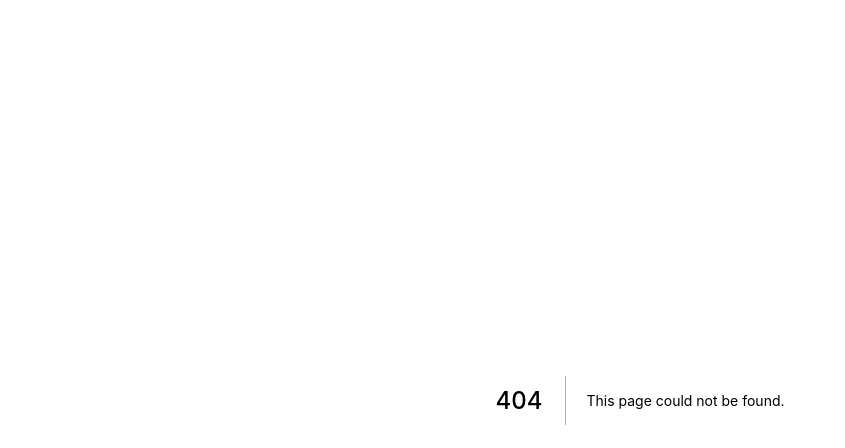
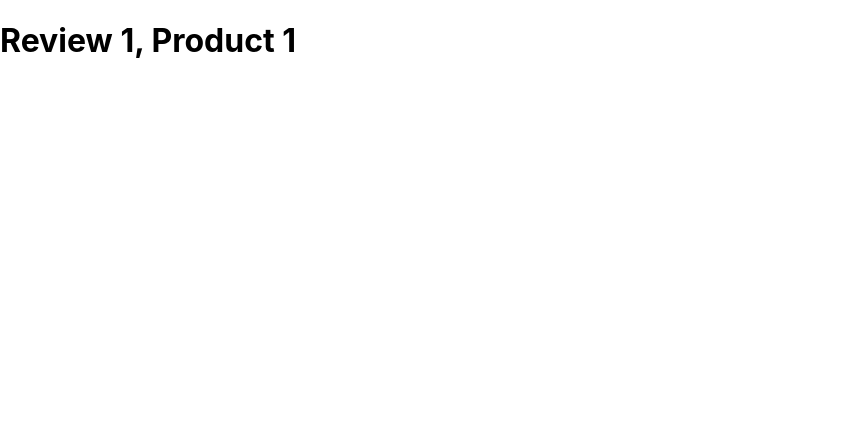
Before and after one commit to Gauravpant14/NEXT_JS_2022, a Next.js app: page /product/1/review/1 in a window 1280 px wide. Before the commit this address had no page. Shown: the top 448 px of the page, without its empty margins (0-845 px from the left). Built offline with nearby package versions, Linux system fonts and the light colour scheme.

Commit message:
nested routes in dynamic pages

```diff
--- /dev/null
+++ b/pages/product/[productid]/review/[reviewid].js
@@ -0,0 +1,13 @@
+import React from 'react'
+import {useRouter} from 'next/router'
+const Review = () => {
+    const router = useRouter()
+    const {productid, reviewid} = router.query
+    return (
+        <div>
+            <h1>Review {reviewid}, Product {productid} </h1>
+        </div>
+    )
+}
+
+export default Review
```
Also changed, not shown: pages/product/[productid]/index.js (line endings or trailing spaces).
